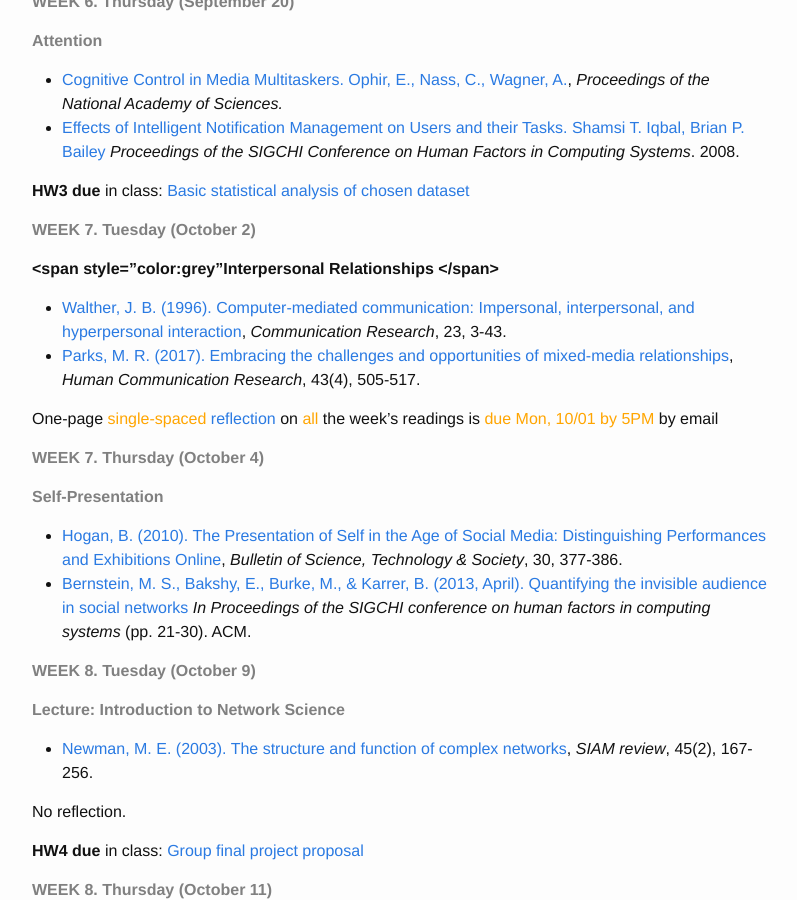
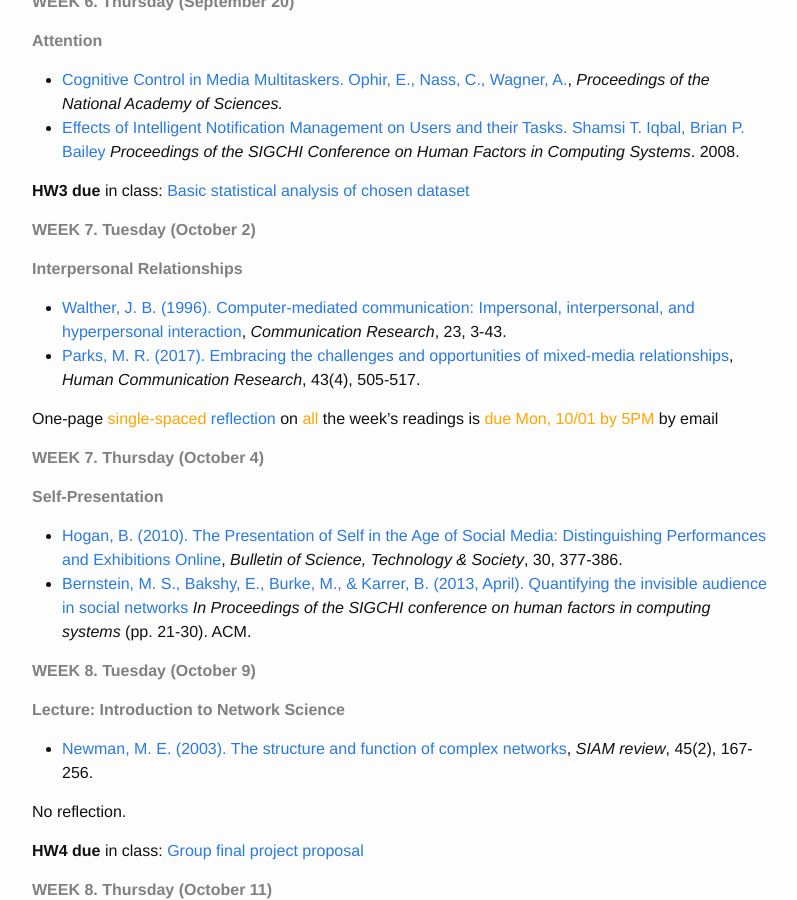
Before and after one commit to marinkala/marinkala.github.com, a Jekyll site: the page built from CS591.md, in a window 1280 px wide and 900 px high, scrolled down 2881 px. Shown: the whole window, without its empty margins (238-1035 px from the left). Built offline with Jekyll 4.4.1, drawn with Linux system fonts in a browser that asks for light colours; our own code applies the rules of GitHub Pages for plain Markdown files.

Commit message:
formatting

```diff
--- a/CS591.md
+++ b/CS591.md
@@ -125,7 +125,7 @@ One-page <span style="color:orange">single-spaced</span> [reflection](syllabus.m
 
 **<span style="color:grey">WEEK 7. Tuesday (October 2)</span>**
 
-**<span style="color:grey"Interpersonal Relationships </span>**
+**<span style="color:grey">Interpersonal Relationships </span>**
 
 * [Walther, J. B. (1996). Computer-mediated communication: Impersonal, interpersonal, and hyperpersonal interaction](http://collablab.northwestern.edu/CollabolabDistro/nucmc/Walther-CMCHyperpersonal-CommRes-1996.pdf), *Communication Research*, 23, 3-43.
 * [Parks, M. R. (2017). Embracing the challenges and opportunities of mixed-media relationships](https://onlinelibrary.wiley.com/doi/abs/10.1111/hcre.12125), *Human Communication Research*, 43(4), 505-517.
```
